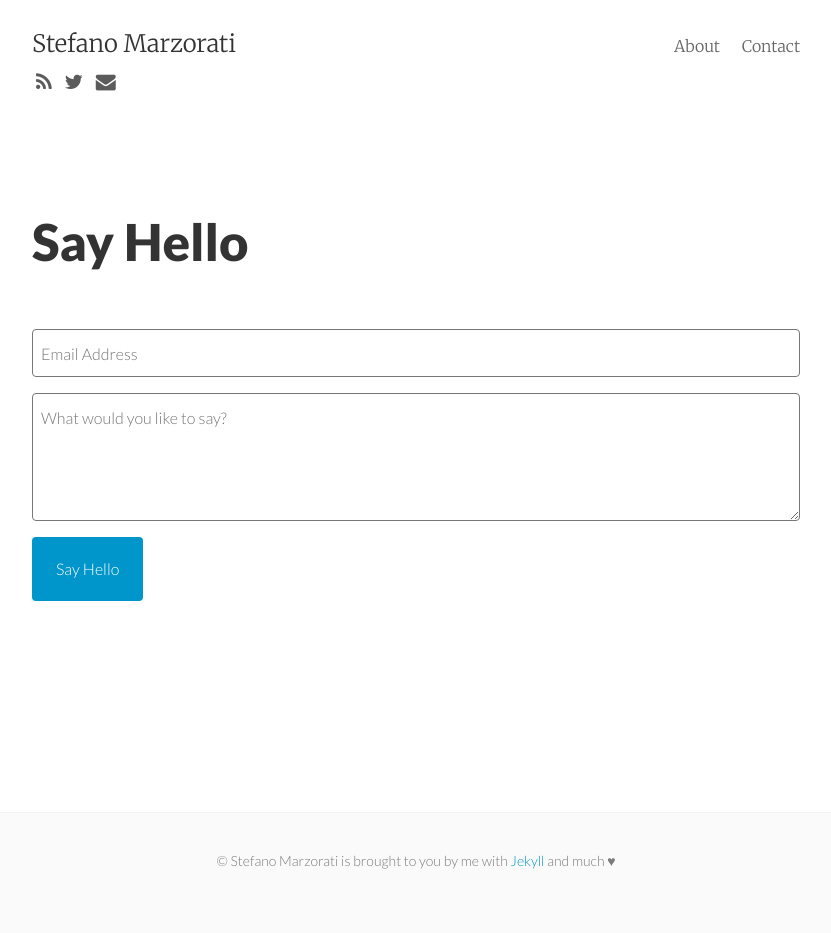
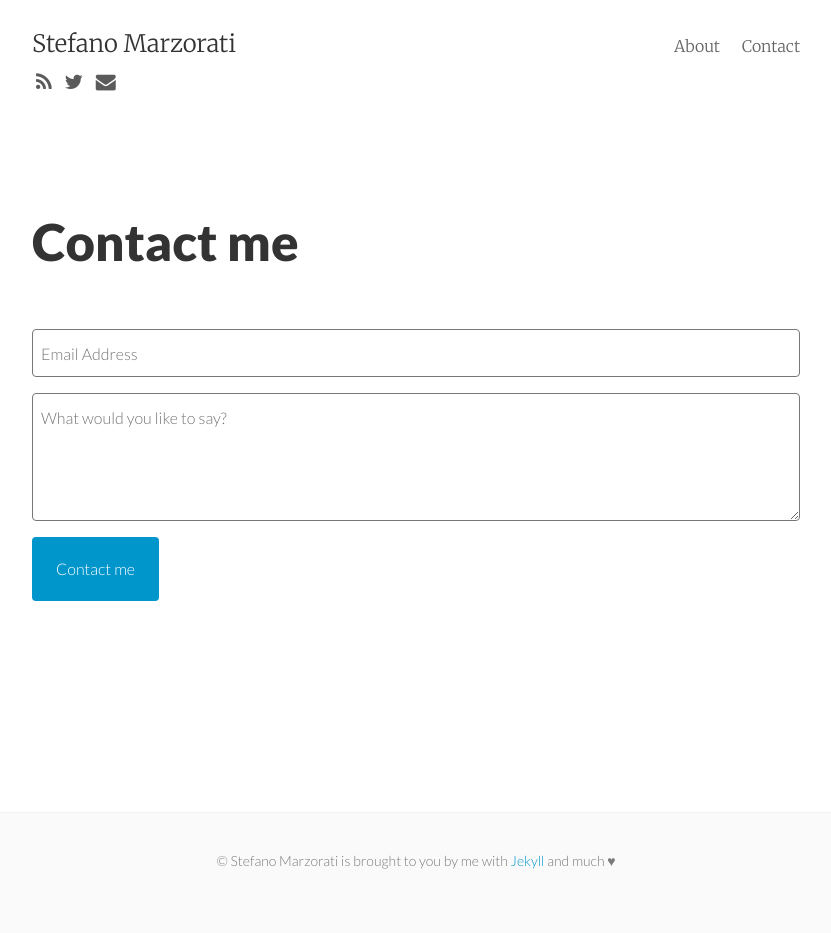
Before and after one commit to marste/Blog, a Jekyll site: the page built from contact.html, in a window 1280 px wide. Shown: the whole page, without its empty margins (224-1055 px from the left). Built offline with Jekyll 4.4.1, drawn with Linux system fonts in a browser that asks for light colours; nearby versions of some CDN libraries; Markdown is read by kramdown in place of the engine named in the settings.

Commit message:
Update contact.html

```diff
--- a/contact.html
+++ b/contact.html
@@ -1,6 +1,6 @@
 ---
 layout: page
-title: Say Hello
+title: Contact me
 permalink: /contact/
 ---
 
@@ -11,6 +11,6 @@ permalink: /contact/
     <input type="hidden" name="_next" value="{{ site.baseurl }}/thanks.html" />
     <input type="hidden" name="_subject" value="New submission!" />
     <input type="text" name="_gotcha" style="display:none" />
-    <input type="submit" class="button button-blue button-big mobile-block" value="Say Hello">
+    <input type="submit" class="button button-blue button-big mobile-block" value="Contact me">
   </form>
 </div>
```
